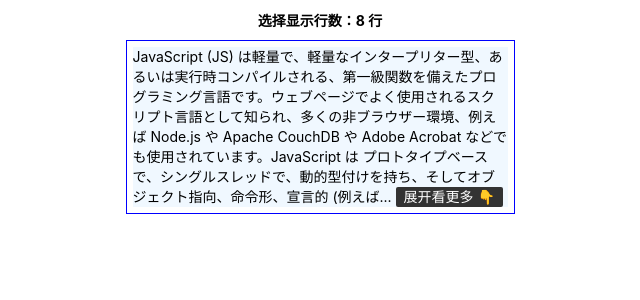
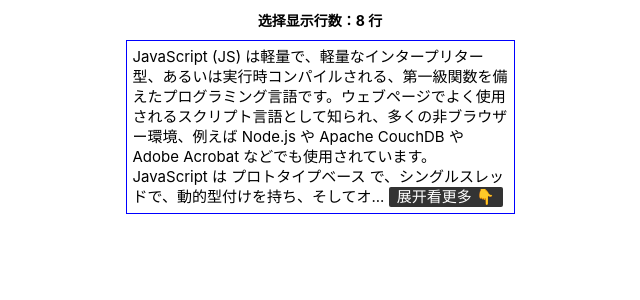
Before and after one commit to sulirc/react-ellipsis, a React (Create React App) app: page / in a window 1280 px wide. Shown: the top 300 px of the page, without its empty margins (320-960 px from the left). Built offline with nearby package versions, Linux system fonts and the light colour scheme.

Commit message:
feat: remove useless ellisMoreWidth

```diff
--- a/src/TextEllipsis/index.jsx
+++ b/src/TextEllipsis/index.jsx
@@ -13,6 +13,7 @@
   ellipsisMore = "Show More",
   ellipsisLess = "Show Less",
   lines,
+  fontSize = `15px`,
   lineHeight = `18px`,
   onElliResult = () => {},
 }) {
@@ -23,7 +24,6 @@
   const elliMoreRef = useRef(null);
   const text = useRef({
     chunks: null,
-    elliMoreWidth: 0,
     lastChunk: null,
     truncText: null,
   });
@@ -31,6 +31,7 @@
   const ellipsisStyle = {
     width: "100%",
     wordWrap: "break-word",
+    fontSize,
     lineHeight,
     paddingBottom: isExpand ? lineHeight : 0
   };
@@ -105,13 +106,11 @@
     if (isExpand) {
       return;
     }
-
-    if (elliMoreRef.current) {
-      text.current.elliMoreWidth = elliMoreRef.current.offsetWidth;
-    } else {
-      text.current.elliMoreWidth = 0;
+    // make sure elliMore node should exist.
+    if (!elliMoreRef.current) {
+      console.warn('elliMoreRef not exists')
+      return;
     }
-
     reset();
     process();
   }, [reset, process, isExpand]);
--- a/src/TextEllipsis/index.scss
+++ b/src/TextEllipsis/index.scss
@@ -1,14 +1,25 @@
 .ellipsis-box {
   position: relative;
   transition: all ease 0.1s;
-  background: aliceblue;
+  font-size: 15px;
+
+  .truncate-text {
+    font-size: inherit;
+
+    .text-box {
+      font-size: inherit;
+    }
     .show-more {
       display: inline-block;
+      font-size: inherit;
+      vertical-align: top;
       cursor: pointer;
     }
     .show-less {
+      display: block;
       position: absolute;
       right: 0;
       cursor: pointer;
     }
   }
+}
```
Also changed, not shown: 1 other file (tests, documents, lock files or other folders). Lines whose indentation alone changed are shown as unchanged.
